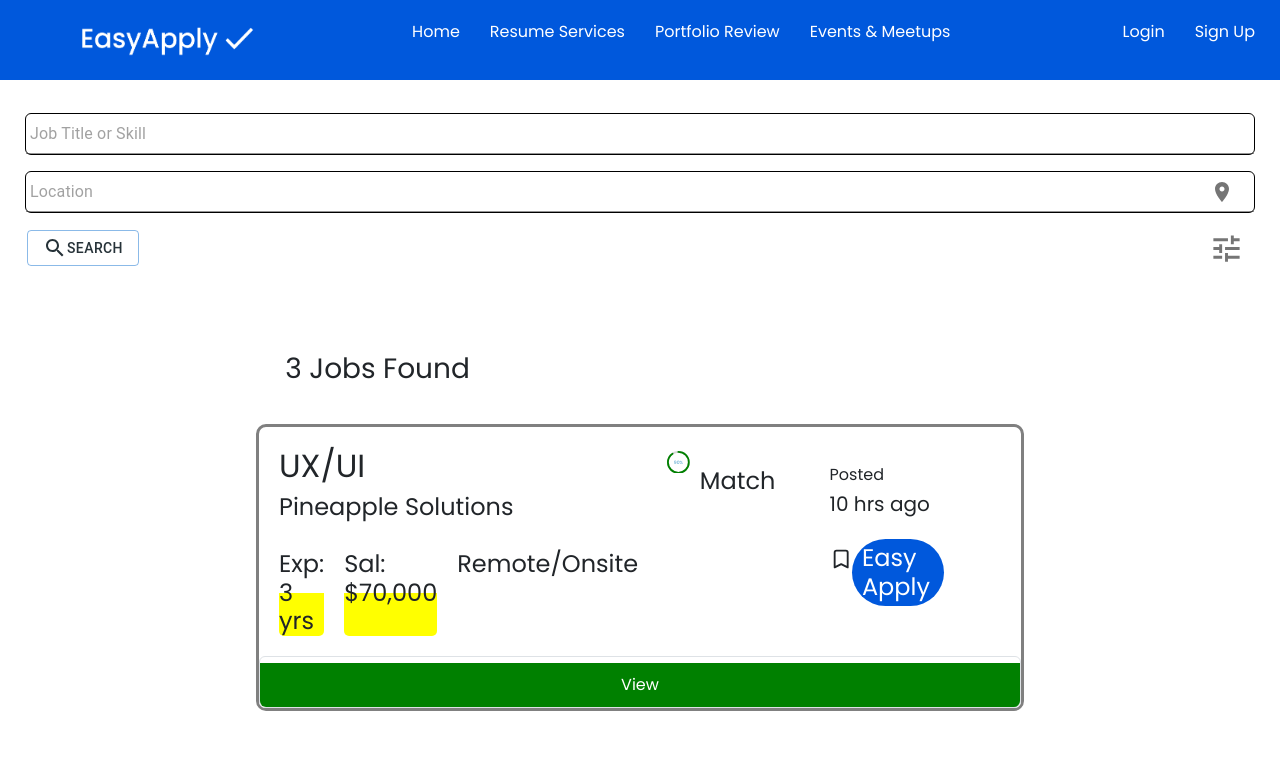
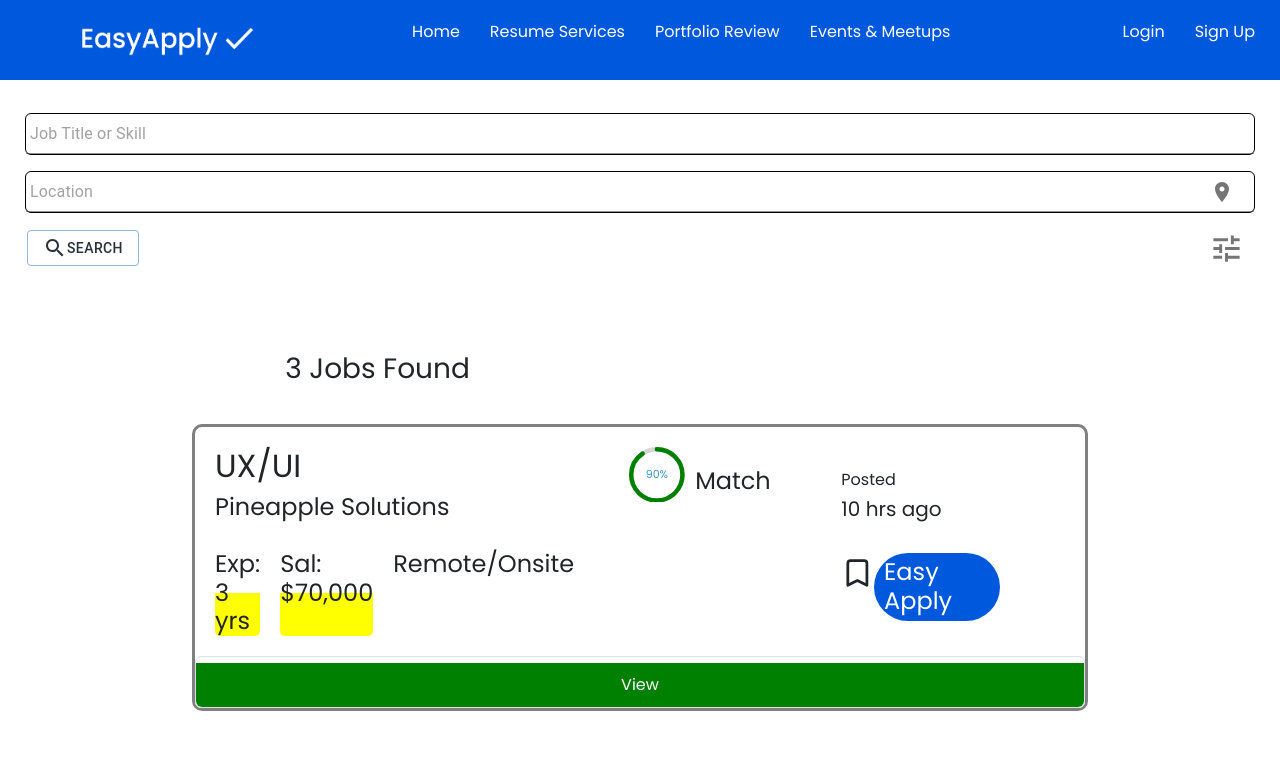
Before and after one commit to japyles/thinkful-hackathon, a React (Create React App) app: page / in a window 1280 px wide. Shown: the top 759 px of the page. Built offline with nearby package versions, Linux system fonts and the light colour scheme.

Commit message:
updated job card width

```diff
--- a/src/styles/ListJobs.module.css
+++ b/src/styles/ListJobs.module.css
@@ -8,7 +8,7 @@
         border: gray;
         border-style: solid;
         border-radius: 10px;
-        width: 60%;
+        width: 70%;
         margin: auto auto 50px auto;
 
     }
```
Also changed, not shown: 1 other file (tests, documents, lock files or other folders).
